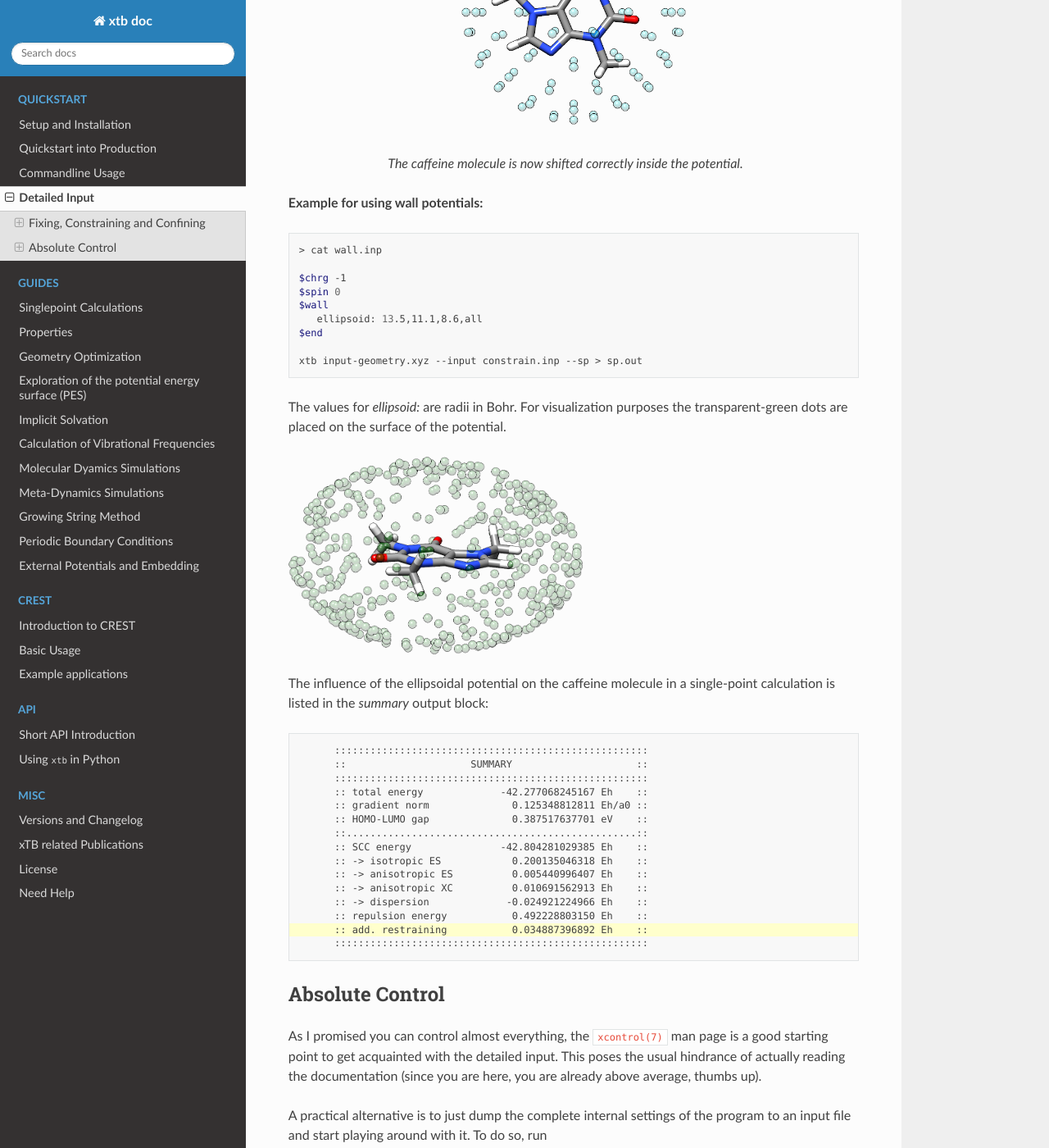
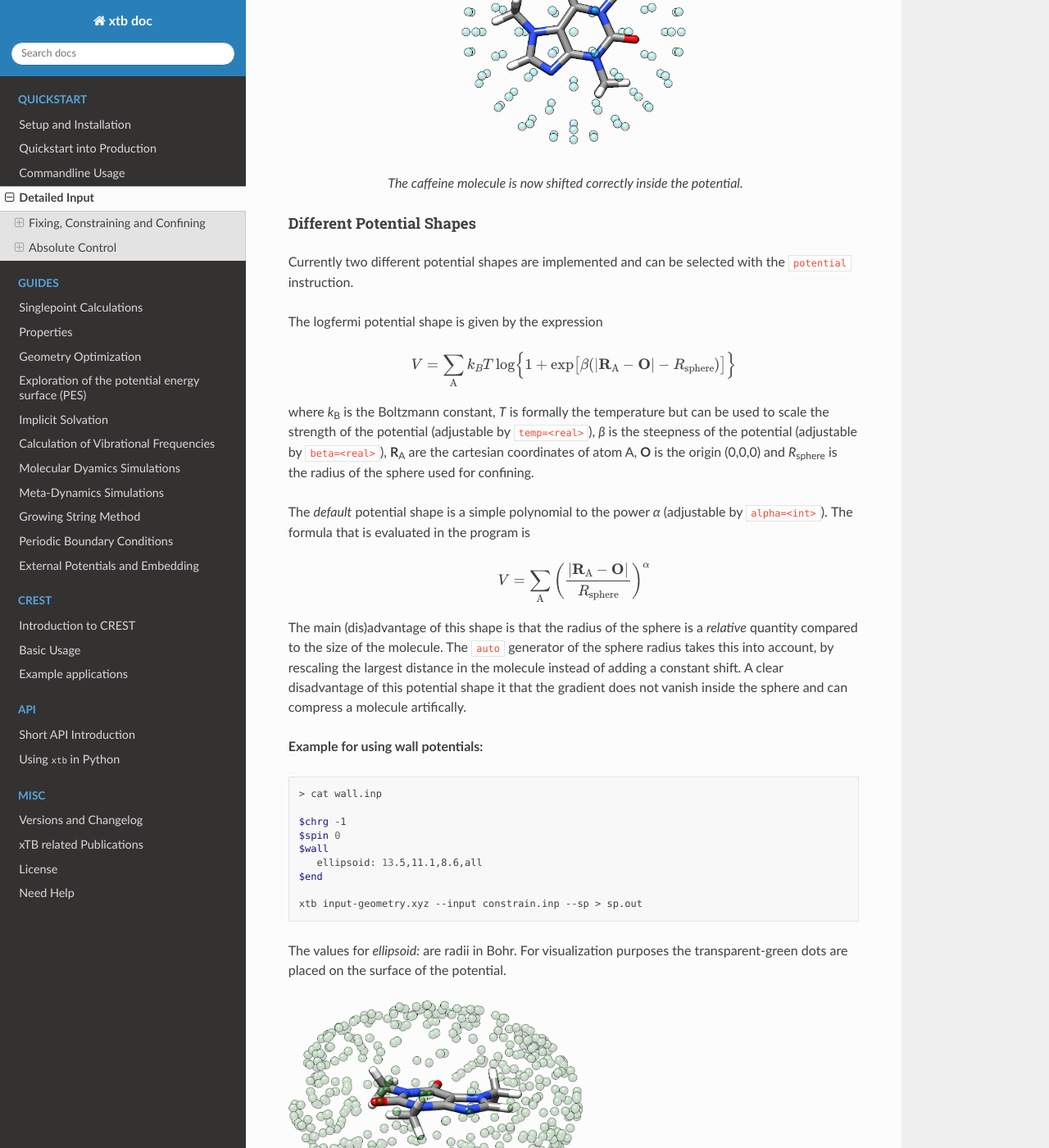
Before and after one commit to grimme-lab/xtb_docs, a Sphinx documentation site: the page built from source/xcontrol.rst, in a window 1280 px wide and 1400 px high, scrolled down 7314 px. Shown: the whole window at 82% size. Built offline with Sphinx 7.4.7 and the Read the Docs theme 2.0.0, drawn with Linux system fonts in a browser that asks for light colours; some of the changed text lies outside the part shown.

Commit message:
add a short description on the available potential shapes
- add formula for both potentials
- discuss the advantages/disadvantages of the shapes

```diff
--- a/source/xcontrol.rst
+++ b/source/xcontrol.rst
@@ -385,6 +385,43 @@ the molecule to its principal axes of inertia.
 
    The caffeine molecule is now shifted correctly inside the potential.
 
+Different Potential Shapes
+~~~~~~~~~~~~~~~~~~~~~~~~~~
+
+Currently two different potential shapes are implemented and can be
+selected with the ``potential`` instruction.
+
+The logfermi potential shape is given by the expression
+
+.. math::
+   V = \sum_\text{A} k_B T \log\Bigl\{1 + \exp\bigl[
+   \beta(|\mathbf R_\text{A} - \mathbf O|- R_\text{sphere})\bigr] \Bigr\}
+
+where
+*k*\ :sub:`B` is the Boltzmann constant,
+*T* is formally the temperature but can be used to scale
+the strength of the potential (adjustable by ``temp=<real>``),
+*β* is the steepness of the potential (adjustable by ``beta=<real>``),
+**R**\ :sub:`A` are the cartesian coordinates of atom A,
+**O** is the origin (0,0,0) and
+*R*\ :sub:`sphere` is the radius of the sphere used for confining.
+
+The *default* potential shape is a simple polynomial to the power *α*
+(adjustable by ``alpha=<int>``).
+The formula that is evaluated in the program is
+
+.. math::
+   V = \sum_\text{A}
+   \left(\frac{|\mathbf R_\text{A} - \mathbf O|}{R_\text{sphere}}\right)^\alpha
+
+The main (dis)advantage of this shape is that the radius of the sphere
+is a *relative* quantity compared to the size of the molecule.
+The ``auto`` generator of the sphere radius takes this into account,
+by rescaling the largest distance in the molecule instead of adding
+a constant shift.
+A clear disadvantage of this potential shape it that the gradient does
+not vanish inside the sphere and can compress a molecule artifically.
+
 **Example for using wall potentials:**
 
 .. code:: bash
```
